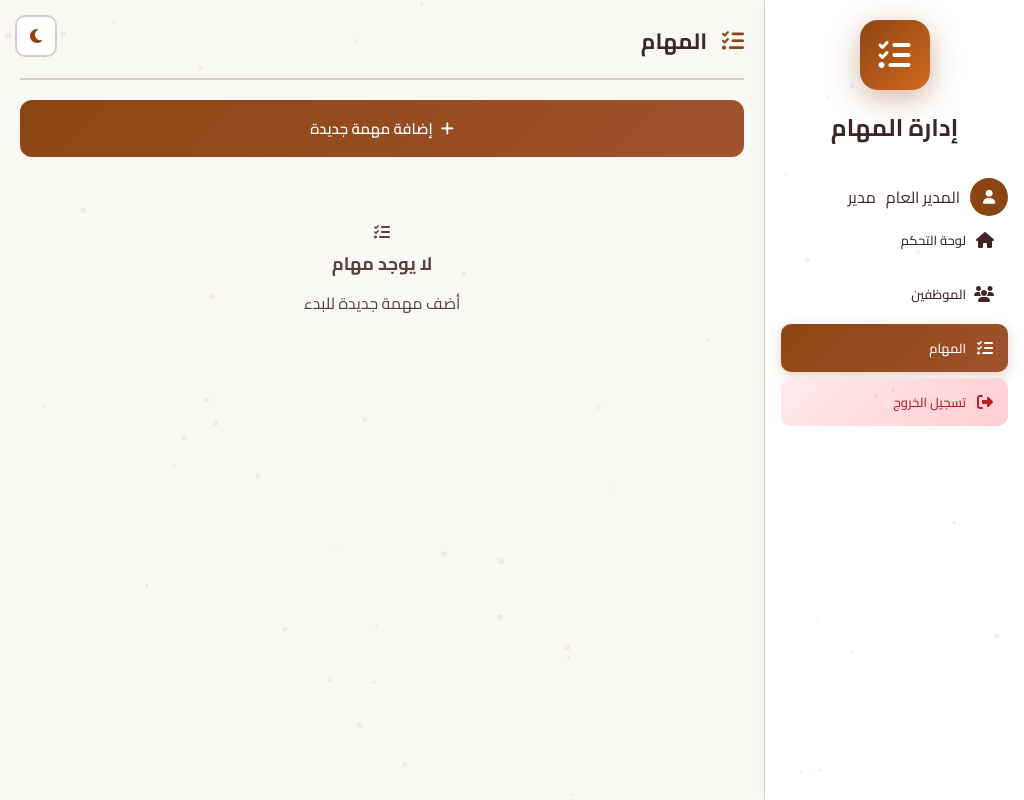
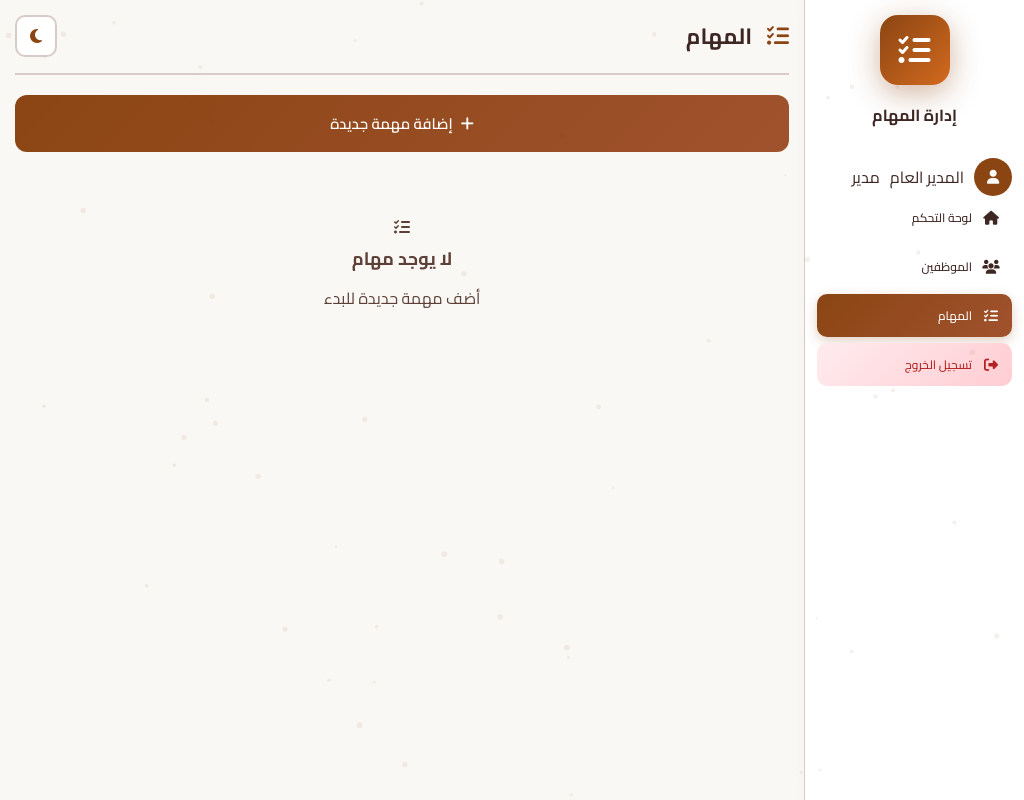
Before and after one commit to Amal-10a/task_manager, a Flask app: page /tasks in a window 1024 px wide. Run offline with Flask 3, Linux system fonts and the light colour scheme; the visitor is signed in with stand-in values (Sample User, id 1); data comes from the database, SQL or seed files in the repository; data that the repository does not hold is empty.

Commit message:
Fix: Add laptop/tablet responsive mode and improve sidebar

```diff
--- a/static/css/style.css
+++ b/static/css/style.css
@@ -670,6 +670,53 @@ tr:hover { background: var(--bg); }
 .modal-actions .btn { flex: 1; min-width: 120px; }
 
 /* ========================================
+   Laptop/Tablet Mode - الوضع اللابتوب
+   ======================================== */
+@media (min-width: 769px) and (max-width: 1200px) {
+    .sidebar {
+        width: 220px;
+        min-width: 220px;
+        padding: 15px 12px;
+    }
+
+    .sidebar .logo h2 {
+        font-size: 16px;
+    }
+
+    .nav-menu a {
+        padding: 10px 12px;
+        font-size: 12px;
+    }
+
+    .nav-menu a i {
+        font-size: 14px;
+    }
+
+    .main-content {
+        padding: 15px;
+    }
+
+    .stats-grid {
+        grid-template-columns: repeat(2, 1fr);
+        gap: 10px;
+    }
+
+    .stat-card {
+        padding: 14px;
+    }
+
+    .stat-card .icon {
+        width: 40px;
+        height: 40px;
+        font-size: 18px;
+    }
+
+    .stat-card .value {
+        font-size: 22px;
+    }
+}
+
+/* ========================================
    التصميم المتجاوب - Responsive
    ======================================== */
 @media (max-width: 768px) {
```
